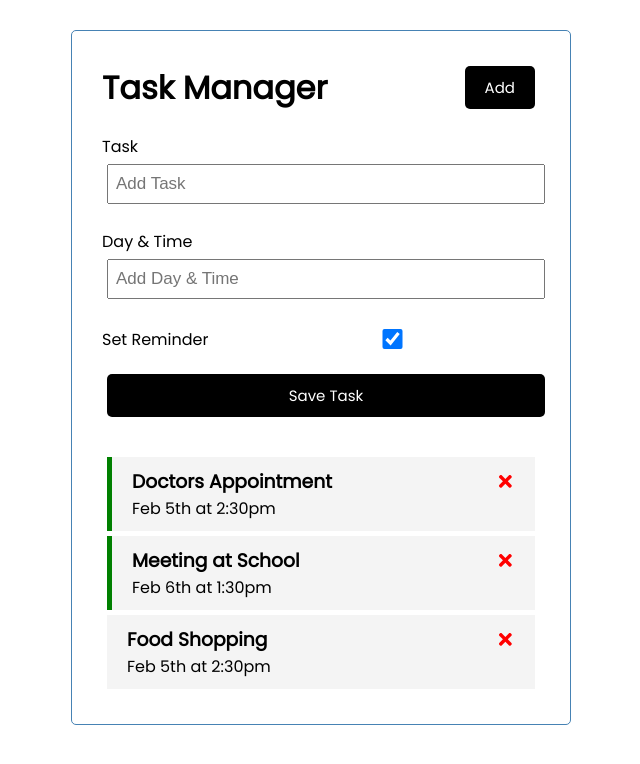
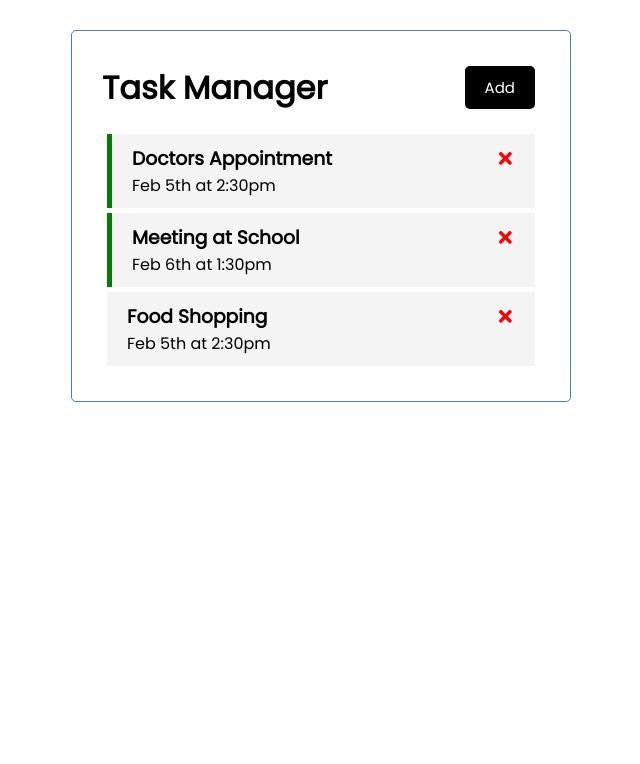
Before and after one commit to PierreBreny/task-manager, a React (Create React App) app: page / in a window 1280 px wide. Shown: the top 764 px of the page, without its empty margins (319-959 px from the left). Built offline with nearby package versions, Linux system fonts and the light colour scheme.

Commit message:
Add Task form is displayed when user clicks on Add button

```diff
--- a/src/App.js
+++ b/src/App.js
@@ -4,8 +4,7 @@ import Tasks from "./components/Tasks";
 import AddTask from "./components/AddTask"
 
 const App = () => {
-  const [showAddTask, setShowAddTask] = useState(true)
-
+  const [showAddTask, setShowAddTask] = useState(false)
   const [tasks, setTasks] = useState(
     [
         {
--- a/src/components/Button.js
+++ b/src/components/Button.js
@@ -1,8 +1,8 @@
 import PropTypes from "prop-types"
 
-const Button = ({ color, text }) => {
+const Button = ({ color, text, onClick }) => {
     return (
-        <button style={{ backgroundColor: color }} className="btn">
+        <button style={{ backgroundColor: color }} className="btn" onClick={onClick}>
             {text}
         </button>
     )
--- a/src/components/Header.js
+++ b/src/components/Header.js
@@ -2,14 +2,10 @@ import PropTypes from "prop-types"
 import Button from "./Button"
 
 const Header = ({ title, onAdd }) => {
-    const onClick = () => {
-        console.log("Click")
-    }
-
     return (
         <header className="header">
             <h1>{title}</h1>
-            <Button color="black" text="Add" onClick={onClick} />
+            <Button color="black" text="Add" onClick={onAdd} />
         </header>
     )
 }
```
